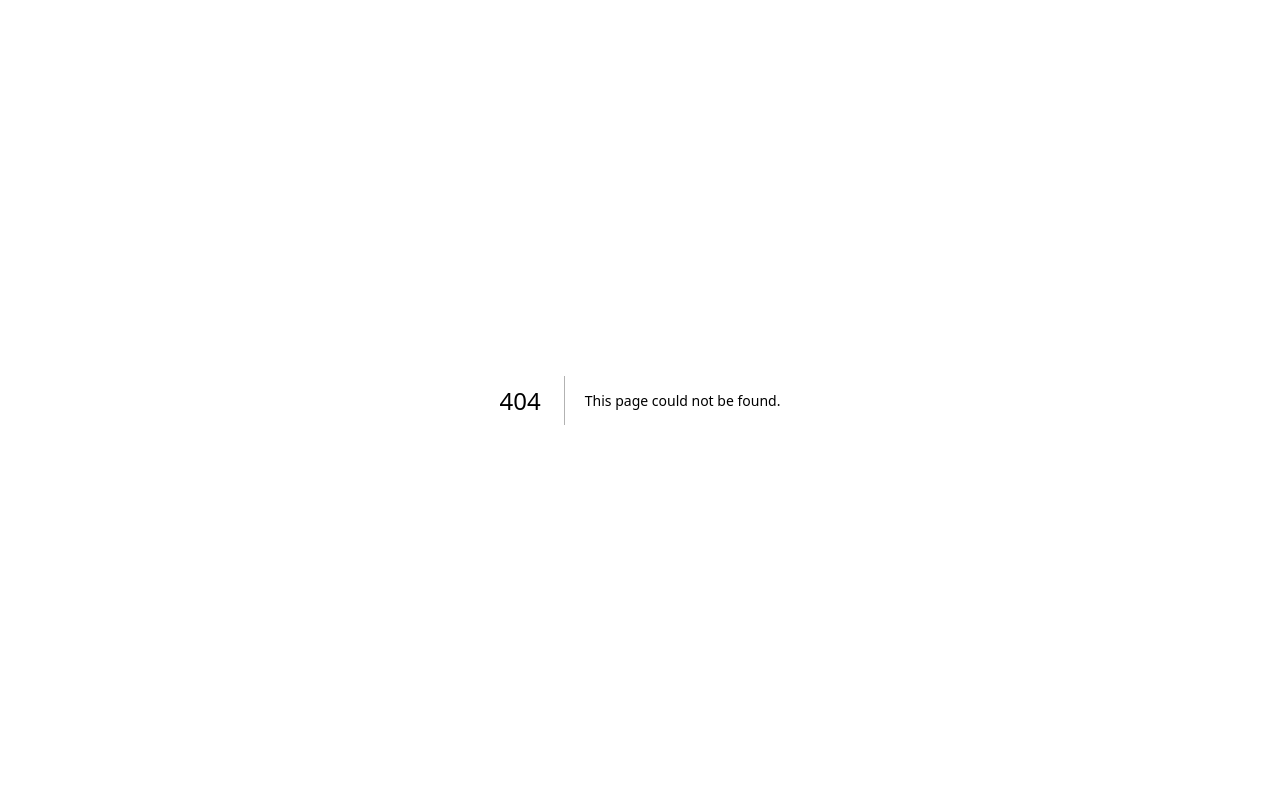
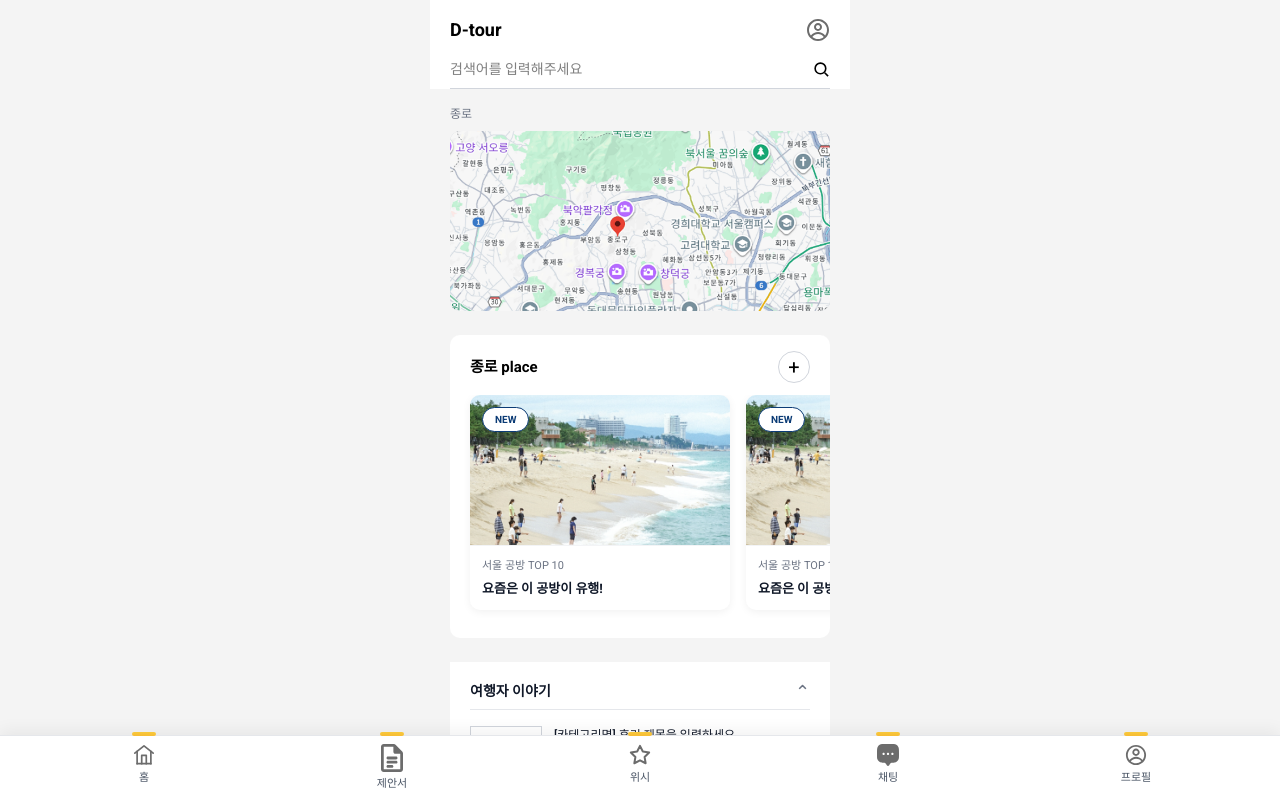
Before and after one commit to Likelion-Yonsei-13th/13-DEMODAY-FRONTEND-TEAM02, a Next.js app: page /search in a window 1280 px wide. Before the commit this address had no page. Shown: the top 800 px of the page. Built offline with nearby package versions, Linux system fonts and the light colour scheme.

Commit message:
search page completed

```diff
--- /dev/null
+++ b/src/app/search/page.tsx
@@ -0,0 +1,211 @@
+// src/app/search/page.tsx
+"use client";
+
+import Image from "next/image";
+import { useSearchParams } from "next/navigation";
+import TopHeader from "@/components/TopHeader";
+import Navbar from "@/components/nav/Navbar";
+import { useState } from "react";
+
+export default function SearchPage() {
+  const searchParams = useSearchParams();
+  const keyword = searchParams.get("q") || "종로";
+
+  return (
+    <main className="min-h-screen bg-[#F4F4F4] pb-[calc(80px+env(safe-area-inset-bottom))]">
+      <TopHeader />
+
+      <section className="mx-auto w-full max-w-[420px] px-5 pt-4 pb-24 space-y-6">
+        {/* 지도 영역 */}
+        <div>
+          <p className="text-[12px] text-gray-500">{keyword}</p>
+          <div className="mt-2 h-[180px] w-full overflow-hidden rounded-[10px] bg-gray-300">
+            <Image
+              src="/map.png"
+              alt="map"
+              width={400}
+              height={200}
+              className="h-full w-full object-cover"
+            />
+          </div>
+        </div>
+
+        {/* ===== 종로 place 섹션 ===== */}
+        <section className="rounded-[10px] bg-white pt-4 pb-5 px-5">
+          <div className="mb-3 flex items-center justify-between">
+            <p className="text-[15px] font-bold">{keyword} place</p>
+            <button className="flex h-8 w-8 items-center justify-center rounded-full border border-gray-300 text-[20px] leading-none">
+              +
+            </button>
+          </div>
+
+          {/* 가로 스크롤 카드 */}
+          <div className="-mx-5 overflow-x-auto pb-2">
+            <div className="flex gap-4 px-5">
+              {[1, 2].map((i) => (
+                <PlaceCard key={i} />
+              ))}
+            </div>
+          </div>
+        </section>
+
+        {/* ===== 여행자 이야기 섹션 ===== */}
+        <TravelerStorySection />
+
+        {/* ===== 로컬's 제안서 섹션 ===== */}
+        <LocalProposalSection />
+      </section>
+
+      <Navbar />
+    </main>
+  );
+}
+
+/* ----------------------------- place 카드 ----------------------------- */
+
+function PlaceCard() {
+  return (
+    <article className="w-[260px] flex-none overflow-hidden rounded-[10px] bg-white shadow-[0_2px_8px_rgba(0,0,0,0.06)]">
+      <div className="relative h-[150px] w-full overflow-hidden">
+        <Image
+          src="/hot.png"
+          alt="place"
+          width={260}
+          height={150}
+          className="h-full w-full object-cover"
+        />
+        <span className="absolute left-3 top-3 rounded-full border border-[#0B3B75] bg-white px-3 py-1 text-[10px] font-semibold text-[#0B3B75]">
+          NEW
+        </span>
+      </div>
+      <div className="border-t border-gray-100 px-3 py-3">
+        <p className="text-[11px] text-gray-500">서울 공방 TOP 10</p>
+        <p className="mt-1 text-[13px] font-semibold text-gray-900">
+          요즘은 이 공방이 유행!
+        </p>
+      </div>
+    </article>
+  );
+}
+
+/* -------------------------- 여행자 이야기 리스트 -------------------------- */
+
+function TravelerStorySection() {
+  // 여행자 이야기 “덩어리” 3개 정도 예시
+  const groups = [1, 2, 3];
+
+  return (
+    <section className="bg-white">
+      {groups.map((id) => (
+        <TravelerStoryGroup key={id} />
+      ))}
+    </section>
+  );
+}
+
+function TravelerStoryGroup() {
+  const [open, setOpen] = useState(true);
+
+  return (
+    <div className="px-5 pt-4 pb-2">
+      {/* 제목 + 토글 */}
+      <button
+        type="button"
+        onClick={() => setOpen(!open)}
+        className="flex w-full items-center justify-between cursor-pointer select-none"
+      >
+        <span className="text-[14px] font-semibold text-gray-900">
+          여행자 이야기
+        </span>
+
+        {/* 위/아래 화살표 */}
+        <span className="text-[18px] text-gray-500">
+          {open ? "⌃" : "⌄"}
+        </span>
+      </button>
+
+      {/* 제목 아래 border */}
+      <div className="mt-1 border-t border-gray-200" />
+
+      {/* 내용 (토글 열렸을 때만) */}
+      {open && (
+        <div className="pt-4 pb-2">
+          {/* 카드 1개만 렌더링 */}
+          <div className="mb-0">
+            <div className="flex gap-3">
+
+              {/* 왼쪽: 썸네일 + 좋아요수 */}
+              <div className="flex w-[72px] flex-col items-start">
+                <div className="h-[72px] w-[72px] border border-gray-300 bg-white" />
+                <div className="mt-2 text-[10px] text-gray-400">
+                  좋아요수
+                </div>
+              </div>
+
+              {/* 오른쪽: 텍스트 */}
+              <div className="flex-1">
+                <p className="text-[12px] font-medium text-gray-900">
+                  [카테고리명] 후기 제목을 입력하세요
+                </p>
+                <p className="mt-1 text-[11px] text-gray-500">
+                  후기 내용 미리보기
+                </p>
+              </div>
+            </div>
+          </div>
+        </div>
+      )}
+    </div>
+  );
+}
+
+/* -------------------------- 로컬's 제안서 섹션 -------------------------- */
+
+function LocalProposalSection() {
+  const cards = [1, 2]; // 예시 2개
+
+  return (
+    <section className="bg-[#F4F4F4] pt-4">
+      <div className="mx-auto w-full max-w-[420px] px-5">
+        <div className="mb-3 flex items-center justify-between">
+          <h2 className="text-[15px] font-bold text-gray-900">로컬&apos;s 제안서</h2>
+          <button className="text-[11px] text-gray-400">
+            실시간 제안서 더보기
+          </button>
+        </div>
+      </div>
+
+      <div className="-mx-5 overflow-x-auto pb-4">
+        <div className="mx-auto flex w-full max-w-[420px] gap-4 px-5">
+          {cards.map((i) => (
+            <LocalProposalCard key={i} />
+          ))}
+        </div>
+      </div>
+    </section>
+  );
+}
+
+function LocalProposalCard() {
+  return (
+    <article className="w-[260px] flex-none overflow-hidden rounded-[10px] bg-white shadow-[0_2px_8px_rgba(0,0,0,0.06)]">
+      <div className="h-[200px] w-full overflow-hidden">
+        <Image
+          src="/travel.png"
+          alt="local proposal"
+          width={260}
+          height={200}
+          className="h-full w-full object-cover"
+        />
+      </div>
+
+      <div className="flex items-center gap-3 border-t border-gray-100 px-4 py-3">
+        <div className="h-[32px] w-[32px] rounded-full bg-gray-200" />
+        <div>
+          <p className="text-[11px] text-gray-500">이름</p>
+          <p className="text-[13px] font-semibold text-gray-900">소개글</p>
+        </div>
+      </div>
+    </article>
+  );
+}
--- a/src/components/TopHeader.tsx
+++ b/src/components/TopHeader.tsx
@@ -1,26 +1,44 @@
+// src/components/TopHeader.tsx
 "use client";
 
+import { useRouter } from "next/navigation";
 import Image from "next/image";
+import { useState } from "react";
 
 export default function TopHeader() {
+  const router = useRouter();
+  const [keyword, setKeyword] = useState("");
+
+  const handleKeyPress = (e: React.KeyboardEvent<HTMLInputElement>) => {
+    if (e.key === "Enter" && keyword.trim() !== "") {
+      router.push(`/search?q=${keyword}`);
+    }
+  };
+
   return (
-    <header className="bg-white">
-      <div className="mx-auto w-full max-w-[420px] px-5 pt-5 pb-3">
-        {/* 로고 / 프로필 아이콘 */}
-        <div className="mb-5 flex items-center justify-between">
-          <span className="text-[20px] font-semibold">D-tour</span>
-          <Image src="/profile.svg" alt="프로필" width={24} height={24} />
-        </div>
+    <header className="w-full max-w-[420px] mx-auto px-5 pt-4 bg-white">
+      {/* 상단 헤더 */}
+      <div className="flex justify-between items-center mb-4">
+        <h1 className="text-[18px] font-bold">D-tour</h1>
+        <Image src="/profile.svg" alt="profile" width={24} height={24} />
+      </div>
 
-        {/* 검색 박스 */}
-        <div className="flex items-center gap-2 border-b border-black pb-1">
-          <input
-            type="text"
-            placeholder="검색어를 입력해주세요"
-            className="flex-1 border-none bg-transparent text-[14px] outline-none placeholder:text-gray-400"
-          />
-          <Image src="/search.svg" alt="검색" width={16} height={16} />
-        </div>
+      {/* 검색창 */}
+      <div className="flex items-center border-b border-gray-300 pb-2">
+        <input
+          placeholder="검색어를 입력해주세요"
+          className="w-full bg-transparent outline-none text-[14px]"
+          value={keyword}
+          onChange={(e) => setKeyword(e.target.value)}
+          onKeyDown={handleKeyPress}
+        />
+
+        <button
+          onClick={() => router.push(`/search?q=${keyword}`)}
+          className="cursor-pointer"
+        >
+          <Image src="/search.svg" alt="search" width={18} height={18} />
+        </button>
       </div>
     </header>
   );
```
Also changed, not shown: public/map.png (added).
